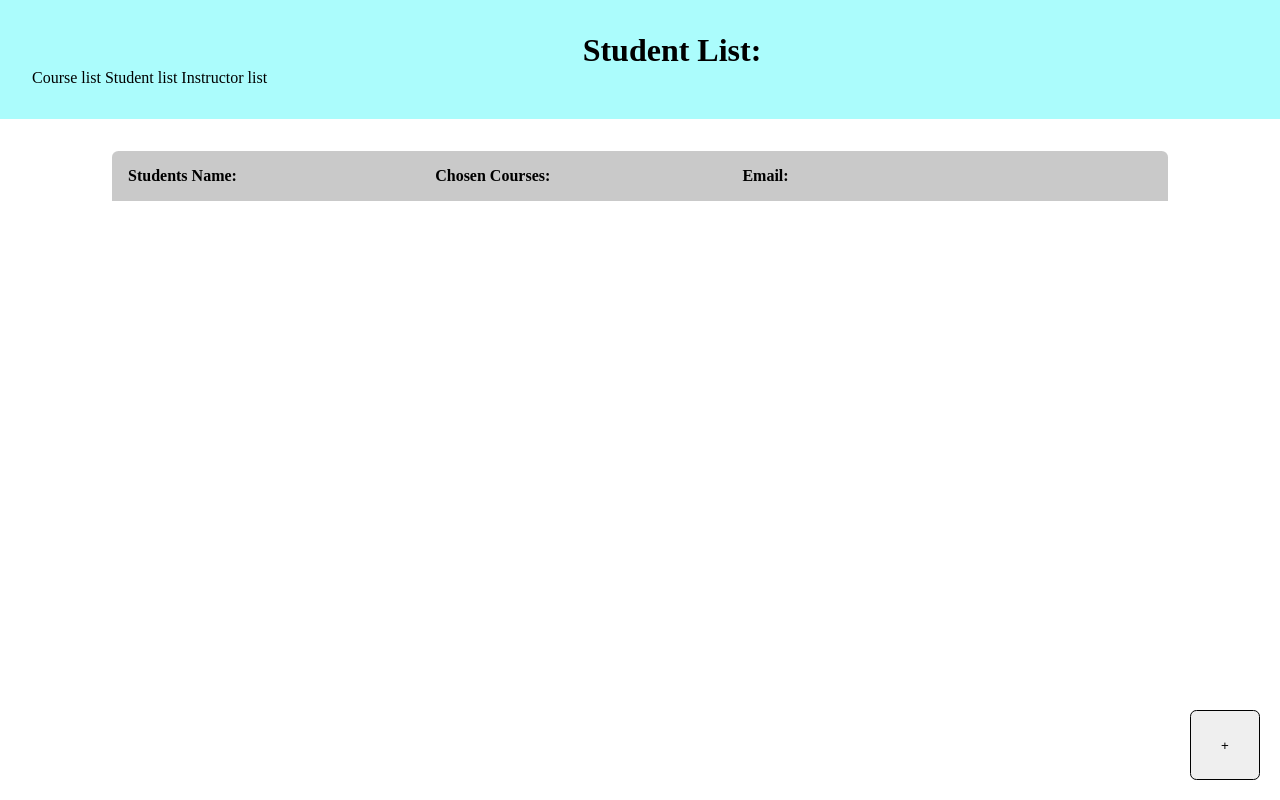
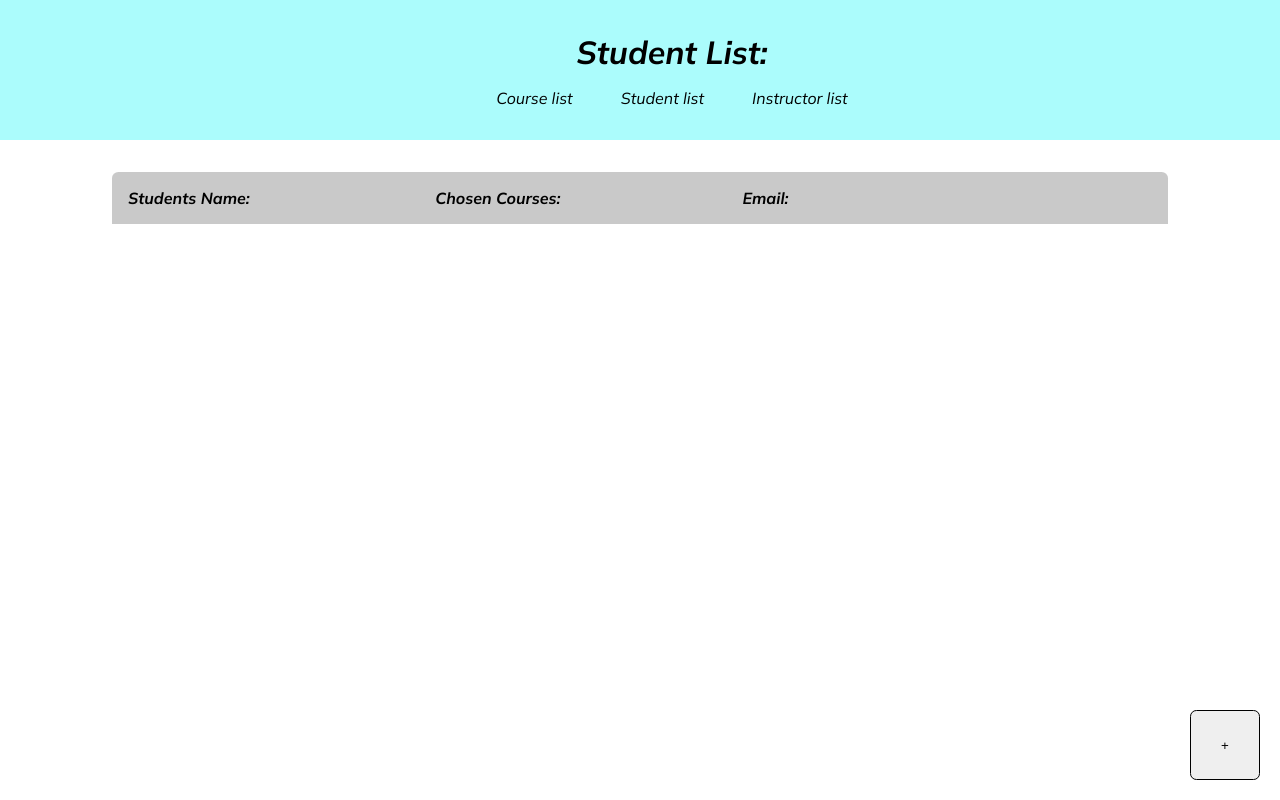
Before and after one commit to nystrom88/Student-Enrollment-System, a website built with Vite: page src/html/studentPage.html in a window 1280 px wide. Shown: the top 800 px of the page. Built offline with nearby package versions, Linux system fonts and the light colour scheme.

Commit message:
add finish first layout

```diff
--- a/src/css/base/layout.css
+++ b/src/css/base/layout.css
@@ -1,3 +1,7 @@
+@font-face {
+  font-family: Mulish;
+  src: url(/public/assets/fonts/Mulish-Italic-VariableFont_wght.ttf);
+}
 body {
   width: 100%;
   min-height: 100vh;
@@ -8,3 +12,27 @@ body {
 main {
   width: 100%;
 }
+
+header {
+  width: 100%;
+  height: auto;
+  background-color: #abfcfc;
+  padding: var(--spacing-small) var(--spacing-small);
+  font-family: Mulish;
+}
+
+h1 {
+  text-align: center;
+}
+
+.navbar {
+  display: flex;
+  gap: var(--spacing-medium);
+  align-items: center;
+  justify-content: center;
+  padding-top: var(--spacing-x-small);
+}
+
+a:hover {
+  text-decoration: underline;
+}
--- a/src/css/page/studentPage.css
+++ b/src/css/page/studentPage.css
@@ -1,32 +1,10 @@
-header {
-  width: 100%;
-  height: auto;
-  background-color: #abfcfc;
-  padding: var(--spacing-small) var(--spacing-small);
-}
-
-h1 {
-  text-align: center;
-}
-
-.navbar {
-  display: flex;
-  gap: var(--spacing-medium);
-  align-items: center;
-  justify-content: center;
-  padding-top: var(--spacing-x-small);
-}
-
-a:hover {
-  text-decoration: underline;
-}
-
 .students-list-container {
   width: 100%;
   display: flex;
   flex-direction: column;
   align-items: center;
   padding: 2rem 0;
+  font-family: Mulish;
 }
 
 .student-list {
@@ -80,6 +58,7 @@ a:hover {
   align-items: center;
   justify-self: center;
   width: 100%;
+  font-family: Mulish;
 }
 
 .form-group {
@@ -106,4 +85,5 @@ input {
 .form-group__buttons button {
   width: 150px;
   height: 50px;
+  font-family: Mulish;
 }
--- a/src/html/studentPage.html
+++ b/src/html/studentPage.html
@@ -15,7 +15,7 @@
   <body>
     <header>
       <h1>Student List:</h1>
-      <nav>
+      <nav class="navbar">
         <a href="./coursePage.html">Course list</a>
         <a href="./studentPage.html">Student list</a>
         <a href="./instructorPage.html">Instructor list</a>
```
Also changed, not shown: src/html/coursePage.html (+1 -1 lines), src/html/instructorPage.html (+1 -1 lines), public/assets/fonts/Mulish-Italic-VariableFont_wght.ttf (added).
